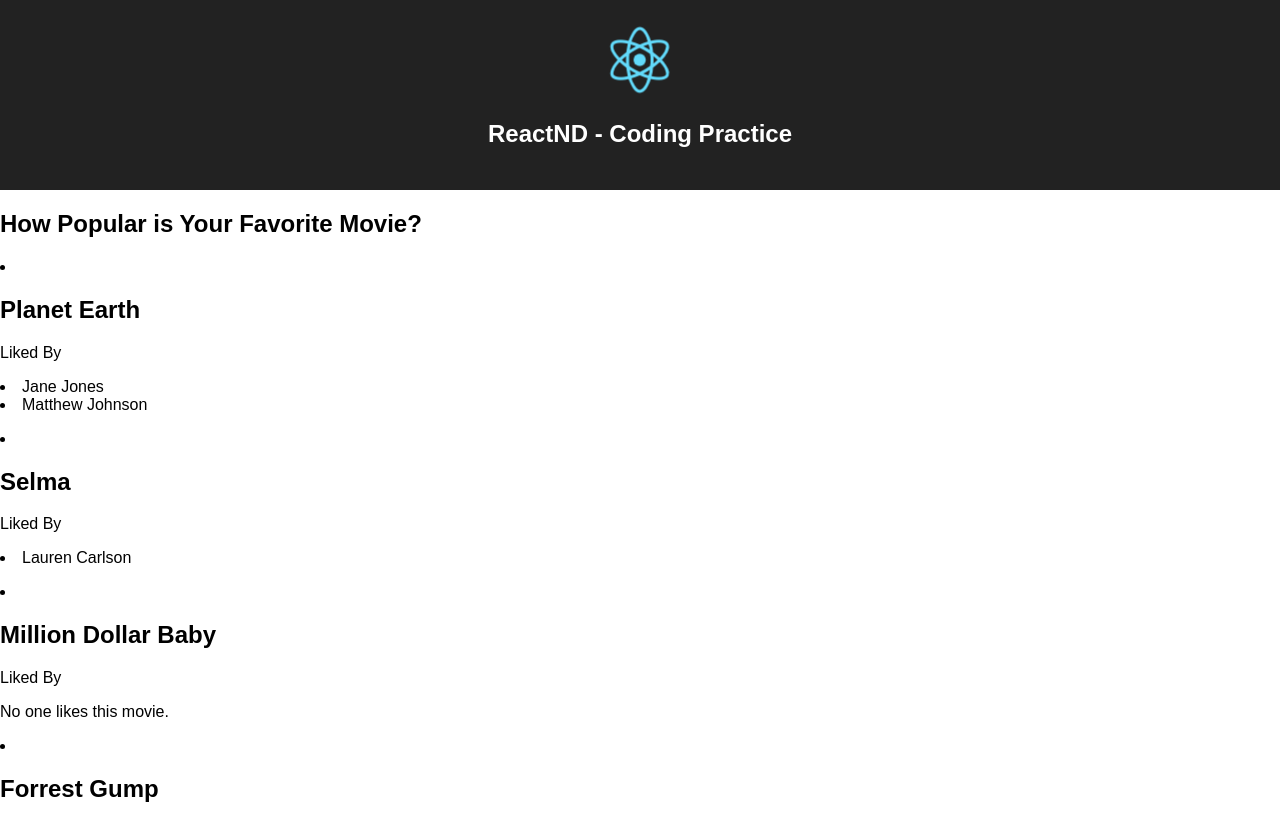
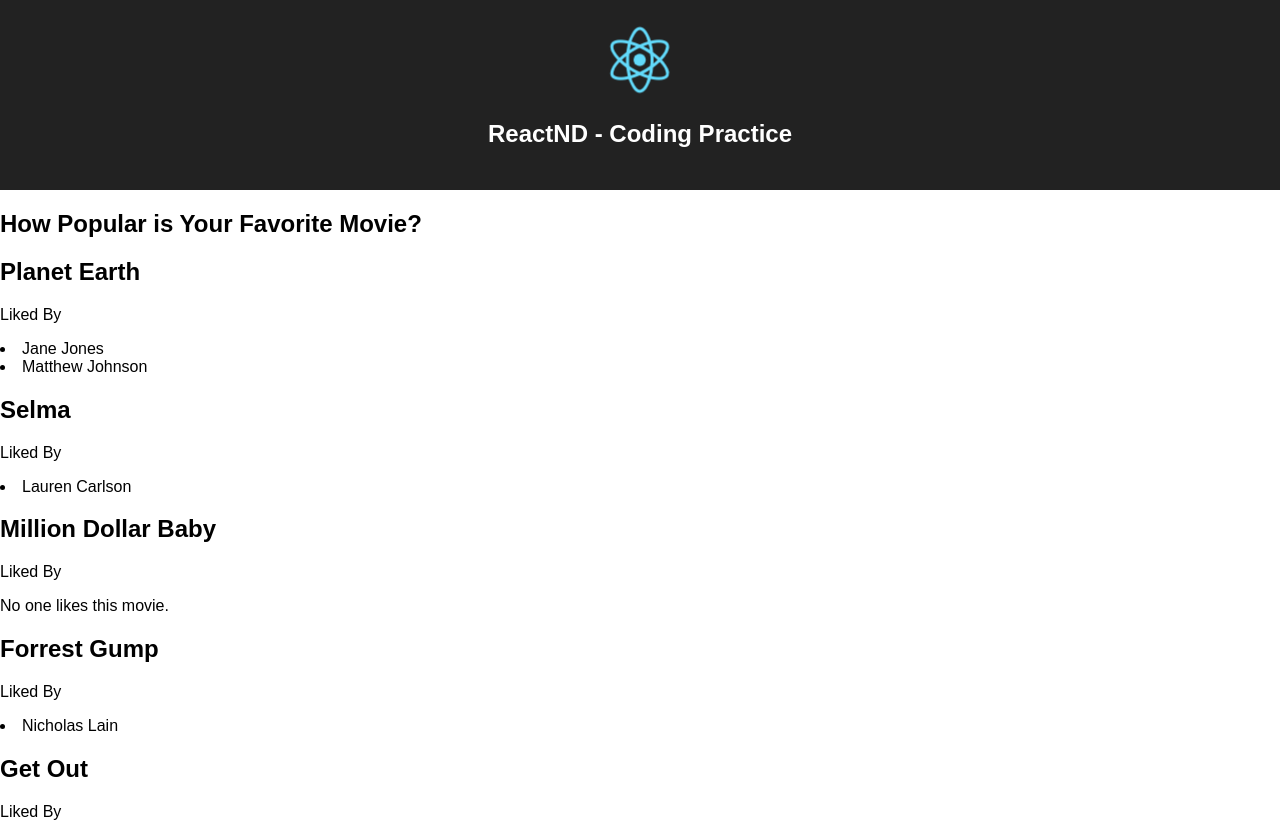
Before and after one commit to misakimichy/React-passing-data2, a React (Create React App) app: page / in a window 1280 px wide. Shown: the top 822 px of the page. Built offline with nearby package versions, Linux system fonts and the light colour scheme.

Commit message:
Change li into div

```diff
--- a/src/MovieCard.js
+++ b/src/MovieCard.js
@@ -7,14 +7,14 @@ class MovieCard extends Component {
 
         // Return JSX
         return (
-         <li key={movieInfo.id}>
+         <div key={movieInfo.id}>
            <h2>{movieInfo.name}</h2>
            <p>Liked By</p>
             <UserList
                 users={users}
                 userWhoLikedMovie={userWhoLikedMovie}
             />
-        </li>
+        </div>
         );
     }
 }
```
